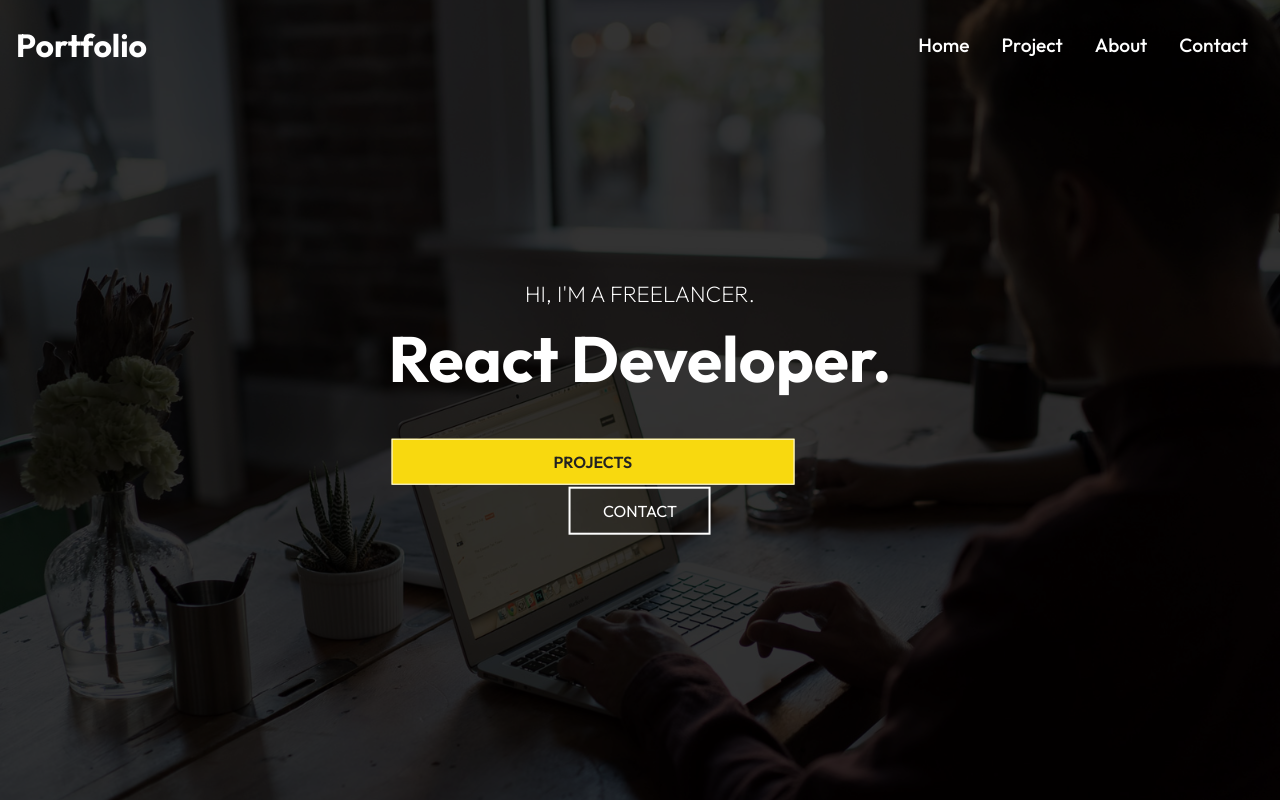
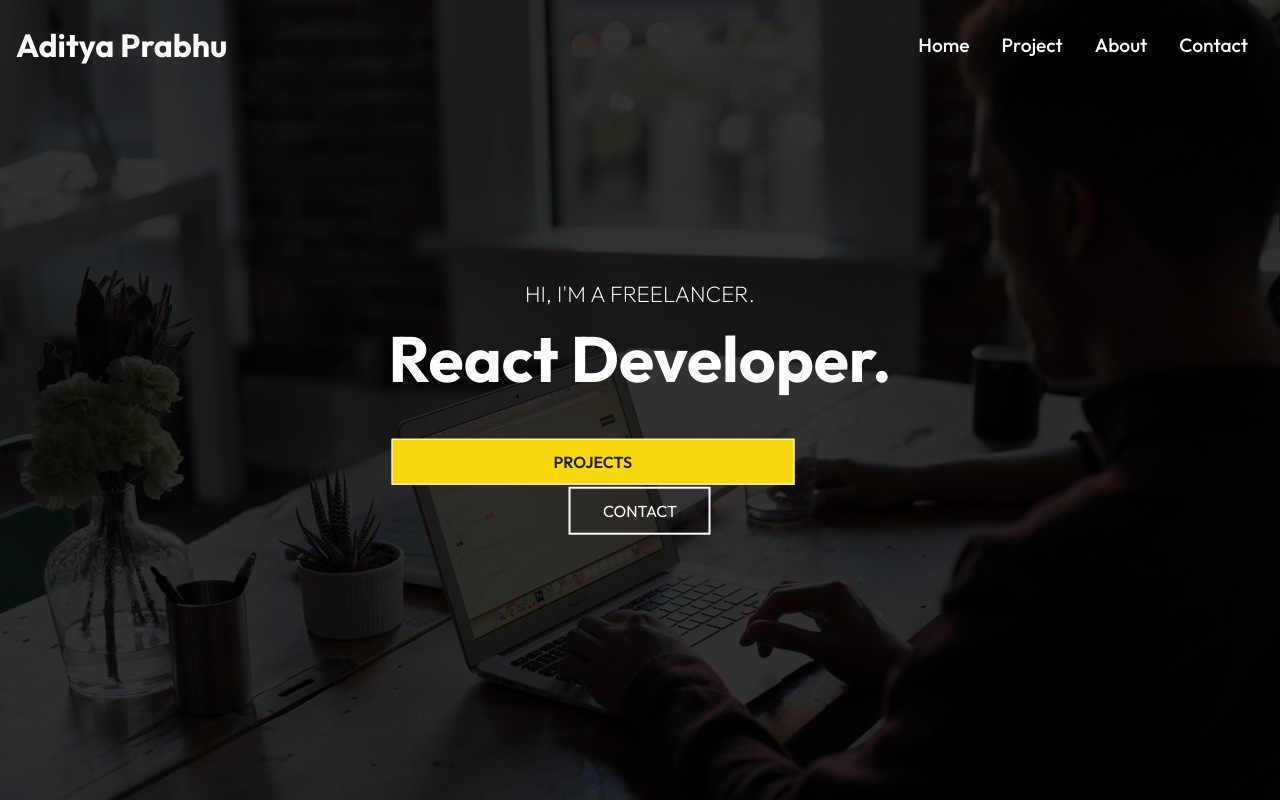
Before and after one commit to adityaprabhu16/react-portfolio, a React (Create React App) app in the folder portfolio-app/: page / in a window 1280 px wide. Shown: the top 800 px of the page. Built offline with nearby package versions, Linux system fonts and the light colour scheme.

Commit message:
added Aditya Prabhu to Navbar

```diff
--- a/portfolio-app/src/components/Navbar.js
+++ b/portfolio-app/src/components/Navbar.js
@@ -26,7 +26,7 @@
 
     return (
         <div className={color ? "header header-bg" : "header"}>
-            <Link to={"/"}><h1>Portfolio</h1></Link>
+            <Link to={"/"}><h1>Aditya Prabhu</h1></Link>
             <ul className={click ? "nav-menu active" : "nav-menu"}>
                 <li><Link to="/">Home</Link></li>
                 <li><Link to="/project">Project</Link></li>
```
